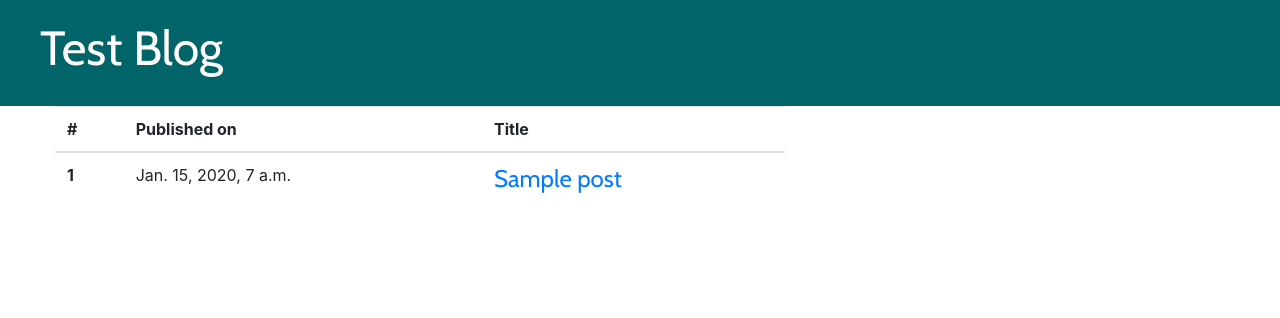
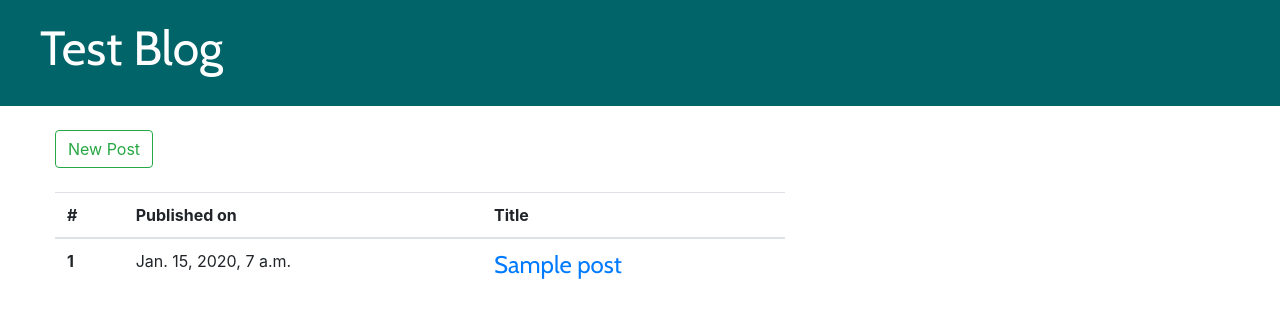
Before and after one commit to georgsmeinung/django101, a Django app: page / in a window 1280 px wide. Shown: the top 318 px of the page. Run offline with Django 3.2, Linux system fonts and the light colour scheme; tables that the repository leaves empty hold one stand-in row (values such as "Sample post").

Commit message:
Added Form

```diff
--- a/blog/templates/blog/post_list.html
+++ b/blog/templates/blog/post_list.html
@@ -1,6 +1,14 @@
 {% extends 'blog/base.html' %}
 
 {% block content %}
+    <div class="row">
+        <div class="col-md-8">
+            <br>
+            <a href="{% url 'create_post' %}" class="btn btn-outline-success">New Post</a>
+            <br><br>
+        </div>
+    </div>
+
     <table class="table">
         <thead>
             <tr>
--- a/blog/urls.py
+++ b/blog/urls.py
@@ -4,4 +4,5 @@ from . import views
 urlpatterns = [
     path('', views.post_list, name='post_list'),
     path('post/<int:pk>/', views.show_post, name='show_post'),
+    path('post/new/', views.create_post, name='create_post'),
 ]
--- a/blog/views.py
+++ b/blog/views.py
@@ -1,5 +1,6 @@
-from django.shortcuts import render, get_object_or_404
+from django.shortcuts import render, get_object_or_404, redirect
 from django.utils import timezone
+from .forms import PostForm
 from .models import Post
 
 def post_list(request):
@@ -9,3 +10,16 @@ def post_list(request):
 def show_post(request, pk):
     post = get_object_or_404(Post, pk=pk)
     return render(request, 'blog/show_post.html', {'post': post})
+
+def create_post(request):
+    if request.method == "POST":
+        form = PostForm(request.POST)
+        if form.is_valid():
+            post = form.save(commit=False)
+            post.author = request.user
+            post.published_date = timezone.now()
+            post.save()
+            return redirect('show_post', pk=post.pk)
+    else:
+        form = PostForm()
+    return render(request, 'blog/post_edit.html', {'form': form})
```
Also changed, not shown: blog/forms.py (added, +7 -0 lines), blog/templates/blog/post_edit.html (added, +9 -0 lines).
